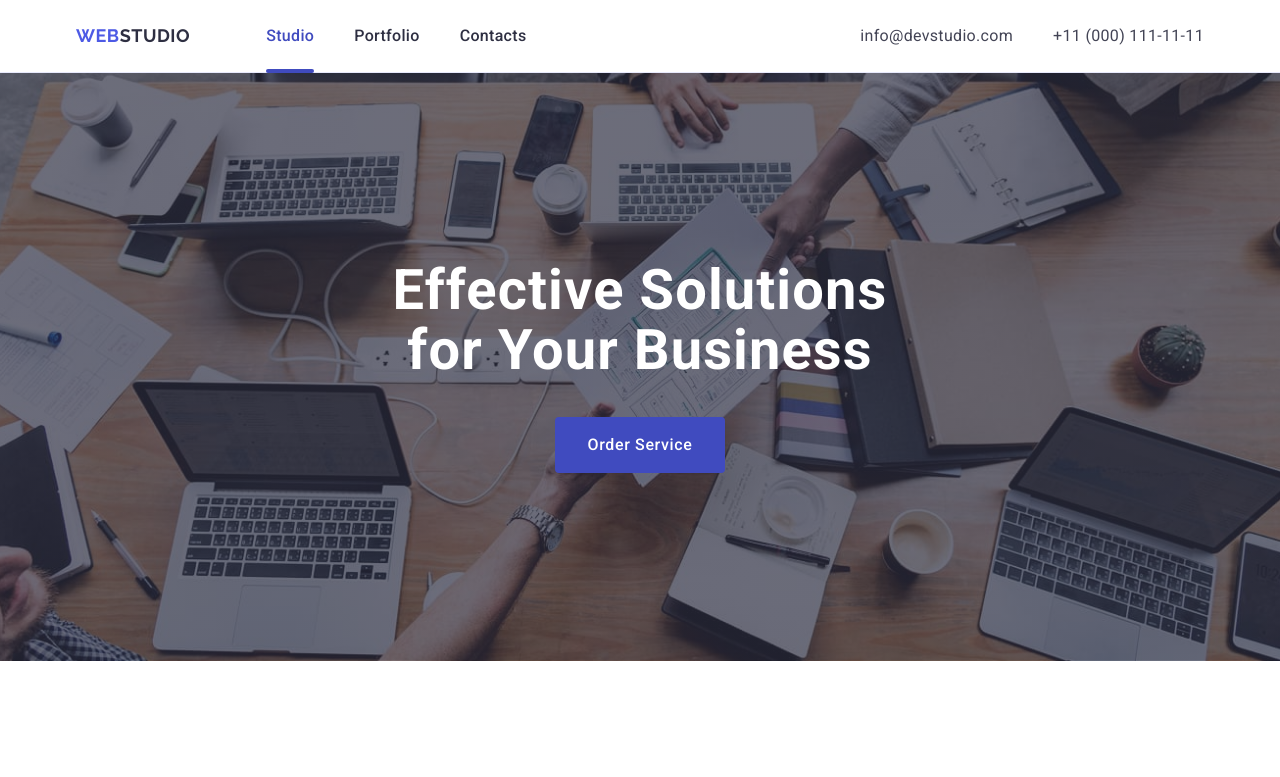
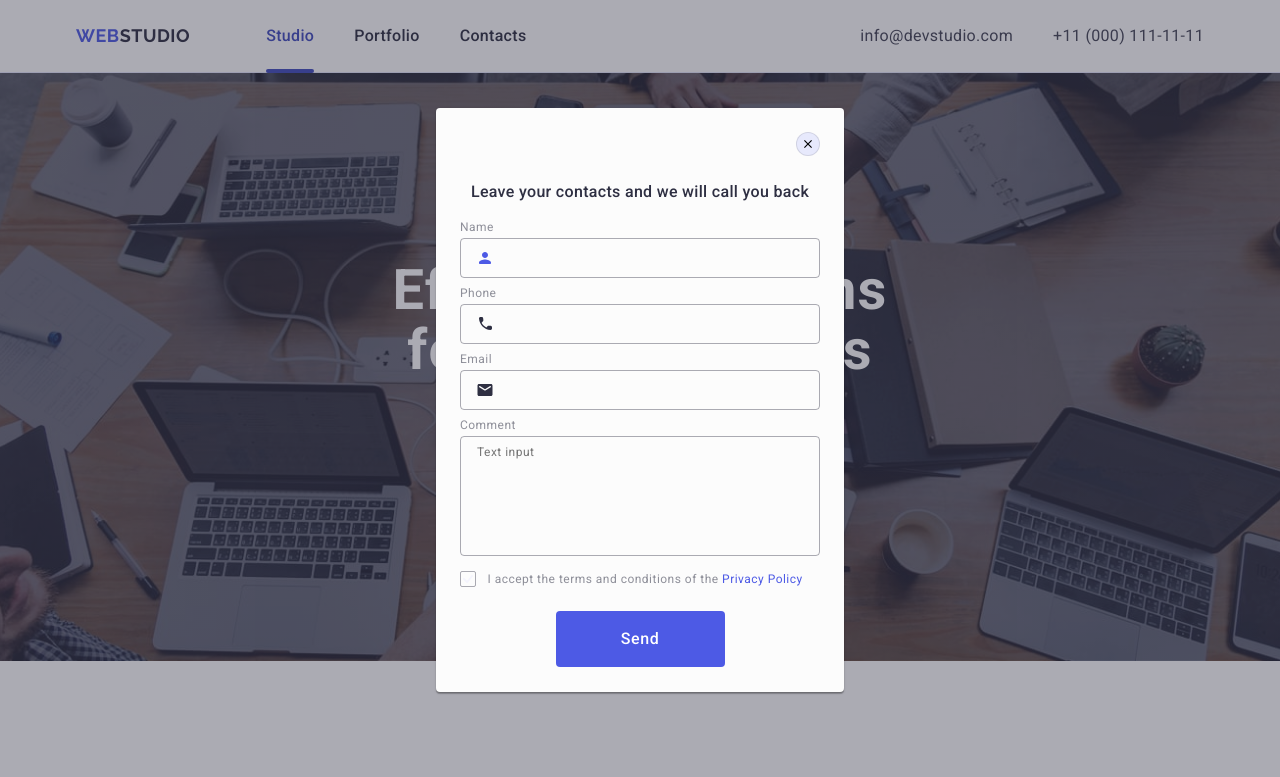
Before and after one commit to delphano-dsgn/goit-markup-hw-06, a plain HTML site: page index.html in a window 1280 px wide. Both pictures are taken after a click on the button "Order Service". Shown: the top 777 px of the page. Drawn offline with nearby package versions, Linux system fonts and the light colour scheme.

Commit message:
modal add images fix

```diff
--- a/css/styles.css
+++ b/css/styles.css
@@ -69,6 +69,21 @@
      }
  }
 
+ .heading-three {
+     font-weight: 700;
+     font-size: 36px;
+     line-height: 1.11;
+     letter-spacing: 0.02em;
+     text-align: center;
+     margin-bottom: 8px;
+     color: #2e2f42;
+ }
+
+ @media screen and (min-width: 768px) {
+.benefits .heading-three {
+         text-align: left;
+     }
+ }
  /* header */
  .page-header {
      border-bottom: 1px solid #e7e9fc;
@@ -305,6 +320,10 @@ margin: 0 auto;
     color: #434455;
 }
 
+.mobile-menu address {
+    font-style: normal;
+}
+
 .mobile-contacts-link.accent {
     color: #4d5ae5;
 }
@@ -381,7 +400,186 @@ background-color: #404bbf;
     display: none;
 }
 }
+/* modal */
 
+.backdrop {
+    position: fixed;
+    top: 0;
+    left: 0;
+    width: 100%;
+    height: 100%;
+    background-color: rgba(46, 47, 66, 0.4);
+    z-index: 99999;
+    transition: opacity 250ms cubic-bezier(0.4, 0, 0.2, 1),
+            visibility 250ms cubic-bezier(0.4, 0, 0.2, 1);
+}
+
+.backdrop {
+    opacity: 0;
+    visibility: hidden;
+    pointer-events: none;
+}
+.backdrop.is-open {
+opacity: 1;
+transform: translateX(0);
+transition: transform 250ms cubic-bezier(0.4, 0, 0.2, 1);
+visibility: visible;
+pointer-events: auto;
+}
+.modal {
+    position: absolute;
+    top: 50%;
+    left: 50%;
+    transform: translate(-50%, -50%) scale(1);
+
+    width: 408px;
+    min-height: 584px;
+    background: #fcfcfc;
+    box-shadow: 0px 1px 1px rgba(0, 0, 0, 0.14),
+        0px 1px 3px rgba(0, 0, 0, 0.12),
+        0px 2px 1px rgba(0, 0, 0, 0.2);
+    border-radius: 4px;
+    transition: transform 250ms cubic-bezier(0.4, 0, 0.2, 1);
+    padding: 72px 24px 24px 24px;
+}
+
+@media screen and (max-width: 428px) {
+    .modal {
+        width: calc(100% - 32px);
+    }
+}
+
+.modal-title {
+    font-weight: 500;
+    font-size: 16px;
+    line-height: 1.5;
+    text-align: center;
+    letter-spacing: 0.02em;
+    color: #2e2f42;
+    margin-bottom: 16px;
+}
+
+.modal-input-wrapper {
+    margin-bottom: 8px;
+}
+
+.modal-label {
+    display: block;
+    font-size: 12px;
+    line-height: 1.17;
+    letter-spacing: 0.04em;
+    color: #8e8f99;
+    margin-bottom: 4px;
+}
+
+.modal-input-icon-wrapper {
+    position: relative;
+}
+
+.modal-input {
+    width: 100%;
+    height: 40px;
+    border: 1px solid rgba(46, 47, 66, 0.4);
+    border-radius: 4px;
+    background-color: transparent;
+    padding-left: 38px;
+    outline: transparent;
+    transition: border-color 250ms cubic-bezier(0.4, 0, 0.2, 1);
+}
+
+.modal-input:focus {
+    border-color: #4d5ae5;
+}
+
+.modal-icon {
+    position: absolute;
+    left: 16px;
+    top: 50%;
+    transform: translateY(-50%);
+    fill: #2e2f42;
+    transition: fill 250ms cubic-bezier(0.4, 0, 0.2, 1);
+}
+
+.modal-input:focus+.modal-icon {
+    fill: #4d5ae5;
+}
+
+.textarea-input {
+    width: 100%;
+    height: 120px;
+    font-size: 12px;
+    line-height: 1.17;
+    letter-spacing: 0.04em;
+    color: rgba(46, 47, 66, 0.4);
+    border: 1px solid rgba(46, 47, 66, 0.4);
+    border-radius: 4px;
+    background-color: transparent;
+    padding: 8px 16px;
+    outline: transparent;
+    resize: none;
+    transition: border-color 250ms cubic-bezier(0.4, 0, 0.2, 1);
+}
+
+.textarea-input:focus {
+    border-color: #4d5ae5;
+}
+
+.modal-checkbox {
+    margin-bottom: 24px;
+}
+
+.label-checkbox {
+    font-size: 12px;
+    line-height: 1.17;
+    letter-spacing: 0.04em;
+    color: #8e8f99;
+}
+
+.checkbox {
+    width: 16px;
+    height: 16px;
+    border: 1px solid rgba(46, 47, 66, 0.4);
+    border-radius: 2px;
+    display: inline-flex;
+    align-items: center;
+    justify-content: center;
+    fill: transparent;
+    margin-right: 8px;
+    transition: background-color 250ms cubic-bezier(0.4, 0, 0.2, 1),
+        border 250ms cubic-bezier(0.4, 0, 0.2, 1),
+        fill 250ms cubic-bezier(0.4, 0, 0.2, 1);
+}
+
+.checkbox-input:checked+.label-checkbox .checkbox {
+    background-color: #404bbf;
+    border: none;
+    fill: #f4f4fd;
+}
+
+.checkbox-link {
+    color: #4d5ae5;
+}
+
+.modal-submit-button {
+    display: block;
+    min-width: 169px;
+    height: 56px;
+    font-weight: 500;
+    line-height: 1.5;
+    letter-spacing: 0.04em;
+    color: #ffffff;
+    cursor: pointer;
+    background-color: #4d5ae5;
+    border: none;
+    border-radius: 4px;
+    margin: 0 auto;
+    transition: background-color 250ms cubic-bezier(0.4, 0, 0.2, 1);
+}
+
+.modal-submit-button:hover,
+.modal-submit-button:focus {
+    background-color: #404bbf;
+}
 /* hero */
 
 .hero {
@@ -451,8 +649,8 @@ background-color: #404bbf;
         margin: 36px auto 0;
     }
 }
-@media screen and (min-resolution: 192dpi),
-(min-resolution: 2dppx) {
+@media screen and (min-resolution: 192dpi) and (min-width: 768px),
+(min-resolution: 2dppx) and (min-width: 768px){
     .hero {
         background-image:
             linear-gradient(rgba(46, 47, 66, 0.7), rgba(46, 47, 66, 0.7)),
@@ -480,8 +678,8 @@ background-color: #404bbf;
 
 }
 
-@media screen and (min-resolution: 192dpi),
-(min-resolution: 2dppx) {
+@media screen and (min-resolution: 192dpi) and (min-width: 1158px),
+(min-resolution: 2dppx) and (min-width: 1158px) {
     .hero {
         background-image:
             linear-gradient(rgba(46, 47, 66, 0.7), rgba(46, 47, 66, 0.7)),
--- a/index.html
+++ b/index.html
@@ -464,7 +464,7 @@
             </div>
        </div>
     </footer>
-    <div class="backdrop hidden" data-modal>
+    <div class="backdrop" data-modal>
         <div class="modal">
             <button class="modal-close-button" type="button" aria-label="close" data-modal-close>
                 <svg class="modal-close-icon" width="8" height="8">
```
Also changed, not shown: 1 other file.
